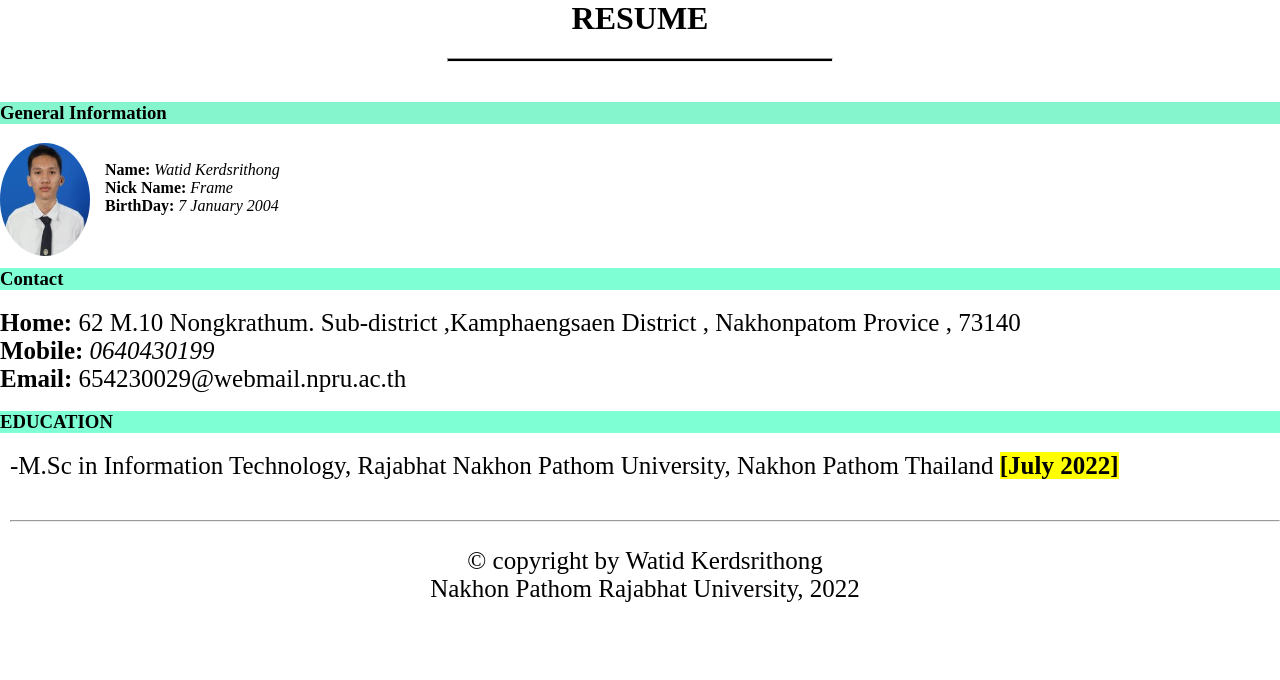
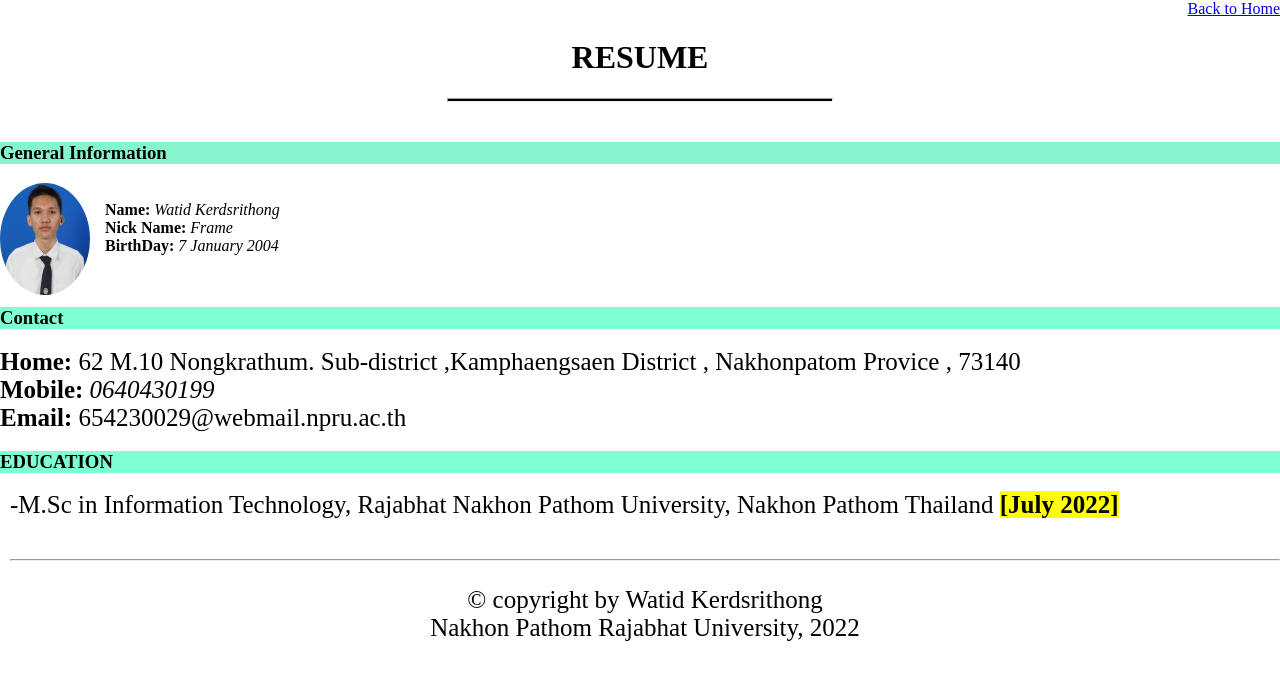
Before and after one commit to watid01/WebBasic, a plain HTML site: page 029_Resume.html in a window 1280 px wide. Drawn offline with Linux system fonts and the light colour scheme.

Commit message:
second commit

```diff
--- a/029_Resume.html
+++ b/029_Resume.html
@@ -5,11 +5,14 @@
     <meta name="keywords" content="๋HTML css bootstrap">
     <title>Resume</title>
     <style>
+
+
 	body{
     box-sizing: border-box;
     margin: 0;
     padding: 0;
 }
+
 .hr{
         width: 30%;
         height: 2px;
@@ -47,7 +50,9 @@ img{
    </style>
 </head>
 <body>
-
+    <p style="text-align:right;">
+        <a href="029_01_home.html">Back to Home</a>
+    </p>
     <h1 style="text-align: center;">RESUME</h1>
    <hr class="hr">
    <section class="section-container"></section>
@@ -79,6 +84,7 @@ img{
 
 
 
+
        </div>
     <p></p>
 
```
